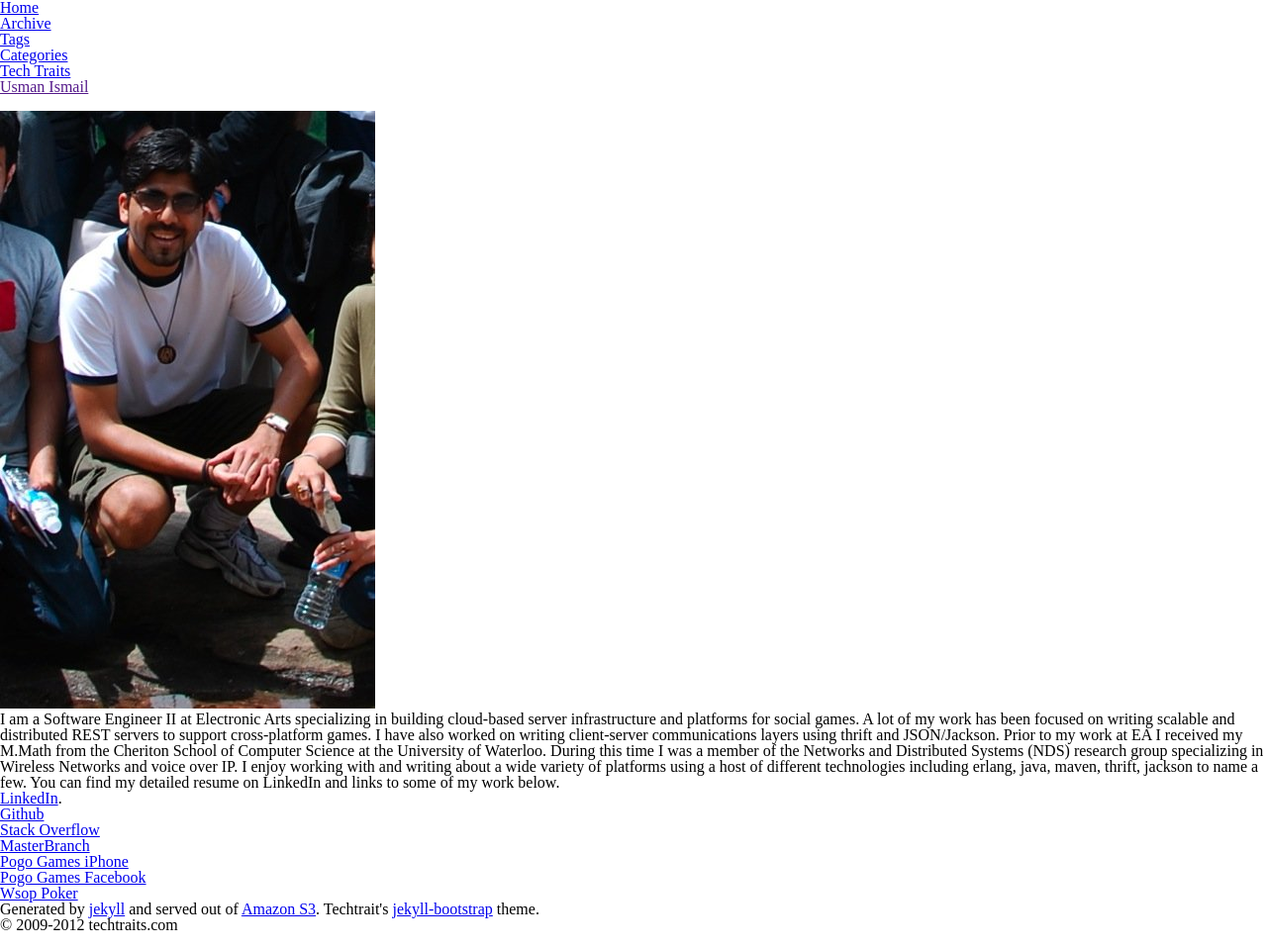
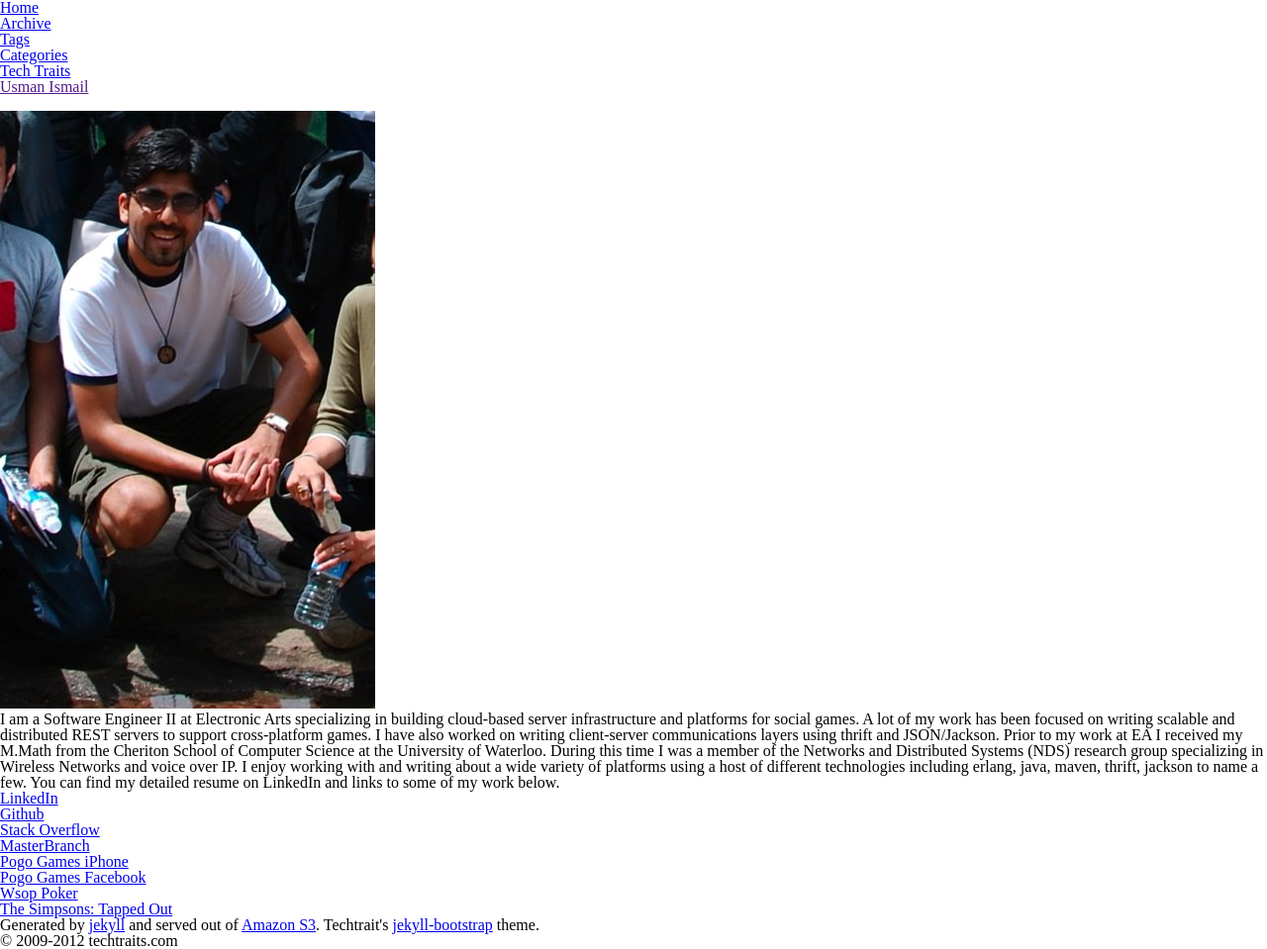
Before and after one commit to techtraits/techtraits-blog, a Jekyll site: the page built from usman.markdown, in a window 1280 px wide. Shown: the whole page at 99% size. Built offline with Jekyll 4.4.1, drawn with Linux system fonts in a browser that asks for light colours; nearby versions of some CDN libraries; library files that are not in the unit come from our copies.

Commit message:
Updating article for typos and errors

```diff
--- a/usman.markdown
+++ b/usman.markdown
@@ -26,10 +26,11 @@
 
 </div>
 
-* [LinkedIn](http://ca.linkedin.com/in/usmanismail).
+* [LinkedIn](http://ca.linkedin.com/in/usmanismail)
 * [Github](https://github.com/usmanismail)
 * [Stack Overflow](http://stackoverflow.com/users/706727/usman-ismail)
 * [MasterBranch](https://masterbranch.com/usmanismail)
-* [Pogo Games iPhone](http://itunes.apple.com/ca/app/pogo-games/id373416293?mt=8)
+* [Pogo Games iPhone](http://itunes.apple.com/ca/app/pogo-games/id373416293)
 * [Pogo Games Facebook](https://apps.facebook.com/pogogames)
-* [Wsop Poker](http://itunes.apple.com/ca/app/world-series-of-poker/id458792705?mt=8)
+* [Wsop Poker](http://itunes.apple.com/ca/app/world-series-of-poker/id458792705)
+* [The Simpsons: Tapped Out](https://itunes.apple.com/ca/app/the-simpsons-tapped-out/id497595276)
```
